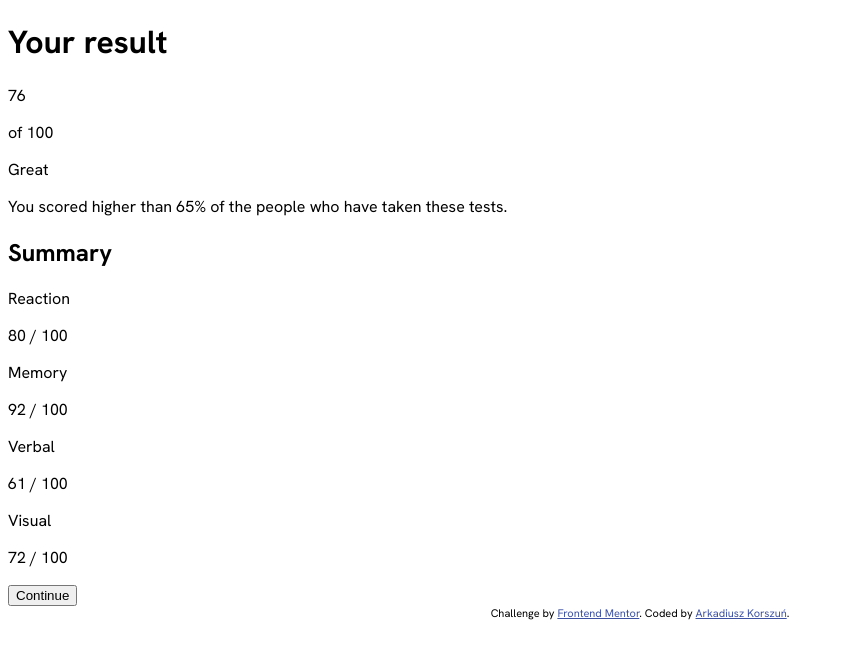
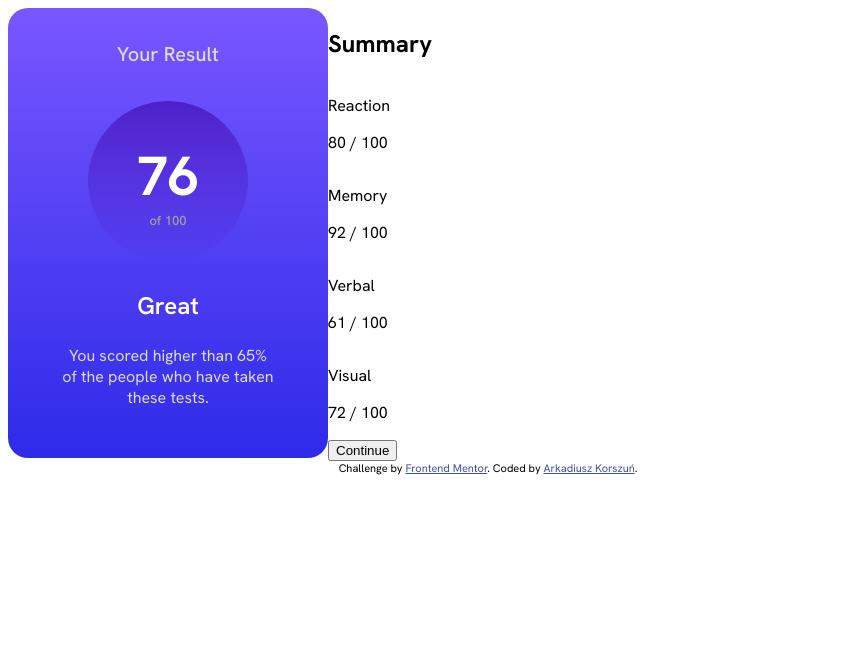
Before and after one commit to arKorszun/FrontendMentorResultSummaryComponent, a plain HTML site: page index.html in a window 1280 px wide. Shown: the whole page, without its empty margins (0-844 px from the left). Drawn offline with Linux system fonts and the light colour scheme.

Commit message:
Add First column stylization

```diff
--- a/index.html
+++ b/index.html
@@ -2,13 +2,13 @@
 <html lang="en">
 <head>
   <meta charset="UTF-8">
-  <meta name="viewport" content="width=device-width, initial-scale=1.0"> <!-- displays site properly based on user's device -->
+  <meta name="viewport" content="width=device-width, initial-scale=1.0">
 
   <link rel="icon" type="image/png" sizes="32x32" href="./assets/images/favicon-32x32.png">
 
   <title>Frontend Mentor | Results summary component</title>
 
-  <!-- Feel free to remove these styles or customise in your own stylesheet 👍 -->
+
   <style>
     .attribution { font-size: 11px; text-align: center; }
     .attribution a { color: hsl(228, 45%, 44%); }
@@ -16,7 +16,77 @@
     body{
       font-family: "Hanken Grotesk", sans-serif;
     }
+    .container{
+      display: grid;
+      grid-template-columns: 320px 320px;
+      grid-template-rows: 450px 450px;
+    }
+    .result{
+      display: flex;
+      flex-direction: column;
+      align-items: center;
+      background-color: ;
+      background-image: linear-gradient(hsl(252, 100%, 67%),hsl(241, 81%, 54%));
+      border-radius: 20px;
+    }
+    .result-title{
+      font-size: 10px;
+      color:gainsboro;
+      margin: 20px;
 
+    }
+    .result-title > h1{
+      font-weight: 500;
+    }
+    .score{
+      display: flex;
+      flex-direction: column;
+      align-items: center;
+      justify-content: center;
+      border-radius: 50%;
+      flex-basis:160px;
+      width: 160px;
+      color: white;
+      background-image: linear-gradient(hsla(256, 72%, 46%, 1),hsla(241, 72%, 46%, 0));
+    }
+    .score-points{
+      font-size: 55px;
+      font-weight: 700;
+      margin-bottom: 0px;
+      margin-top: 20px;
+
+    }
+    .of-points{
+      margin-top: 0px;
+      font-size: small;
+      font-weight: 500;
+      color: rgb(163, 163, 163)
+    }
+
+    .evaluation{
+      font-size: 24px;
+      font-weight: 600;
+      color: white;
+      margin-top: 5px;
+      margin-bottom: 0px;
+    }
+
+    .description{
+      width:67%;
+
+    }
+
+    .description > p{
+      color:gainsboro;
+      margin-top: 0px;
+      margin-left: 0px;
+      text-align: center;
+    }
+
+    .summary{
+      display: flex;
+      flex-direction: column;
+    }
 
   </style>
   <link rel="preconnect" href="https://fonts.googleapis.com">
@@ -27,11 +97,11 @@
 <div class="container">
   <div class="result">
     <div class="result-title">
-      <h1>Your result</h1>
+      <h1>Your Result</h1>
     </div>
     <div class="score">
-      <p>76</p>
-      <p>of 100</p>
+      <p class="score-points">76</p>
+      <p class="of-points">of 100</p>
     </div>
     <div class="evaluation">
       <p>Great</p>
@@ -40,23 +110,23 @@
       <p>You scored higher than 65% of the people who have taken these tests.</p>
     </div>
   </div>
-  <div class="summary"></div>
+  <div class="summary">
     <div class="summary-title">
       <h2>Summary</h2>
     </div>
-    <div class="reaction">
+    <div class="points reaction">
       <p>Reaction</p>
       <p>80 / 100</p>
     </div>
-    <div class="memory">
+    <div class="points memory">
       <p>Memory</p>
       <p>92 / 100</p>
     </div>
-    <div class="verbal">
+    <div class="points verbal">
       <p>Verbal</p>
       <p>61 / 100</p>
     </div>
-    <div class="visual">
+    <div class="points visual">
       <p>Visual</p>
       <p>72 / 100</p>
     </div>
@@ -67,7 +137,7 @@
       Challenge by <a href="https://www.frontendmentor.io?ref=challenge" target="_blank">Frontend Mentor</a>.
       Coded by <a href="#">Arkadiusz Korszuń</a>.
     </div>
-
+  </div>
 </div>
 
 
```
